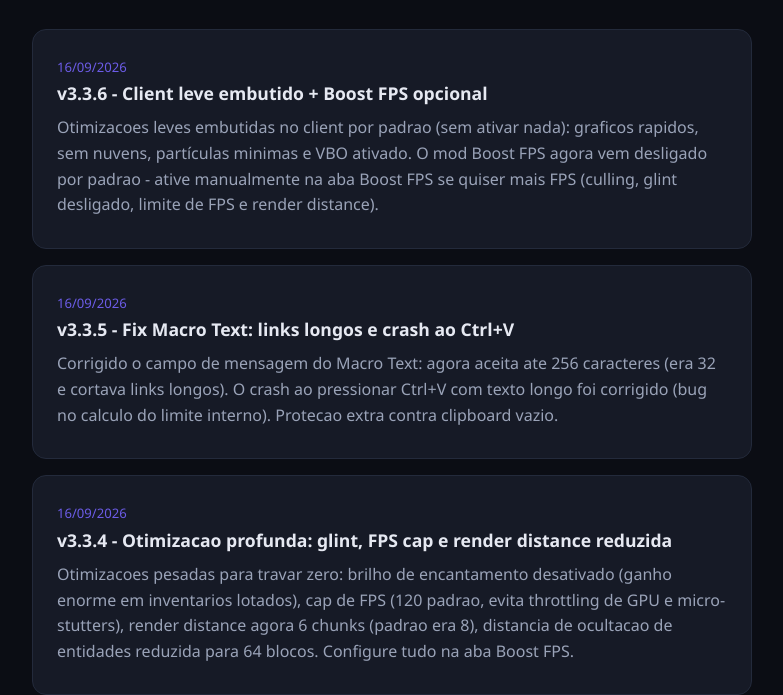
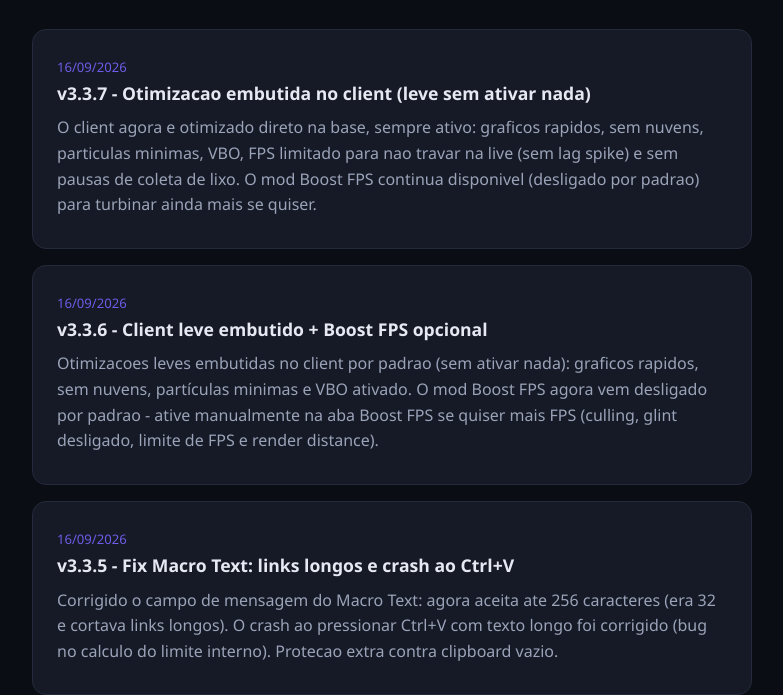
Before and after one commit to vnzinhypers-prog/vnzinhypers-prog.github.io, a plain HTML site: page news.html in a window 1280 px wide. Shown: the part 116-811 px from the top of the page, without its empty margins (248-1031 px from the left). Drawn offline with Linux system fonts and the light colour scheme.

Commit message:
v3.3.7: embedded always-on optimizations, FPS cap to prevent stream stutter

```diff
--- a/news.html
+++ b/news.html
@@ -18,6 +18,11 @@ time{color:#6c5ce7;font-size:.82rem}
 <body>
 <div class="container">
 <h1>Novidades do <span>HypersClient</span></h1>
+<article>
+	<time>16/09/2026</time>
+	<h3>v3.3.7 - Otimizacao embutida no client (leve sem ativar nada)</h3>
+	<p>O client agora e otimizado direto na base, sempre ativo: graficos rapidos, sem nuvens, particulas minimas, VBO, FPS limitado para nao travar na live (sem lag spike) e sem pausas de coleta de lixo. O mod Boost FPS continua disponivel (desligado por padrao) para turbinar ainda mais se quiser.</p>
+</article>
 <article>
 	<time>16/09/2026</time>
 	<h3>v3.3.6 - Client leve embutido + Boost FPS opcional</h3>
```
